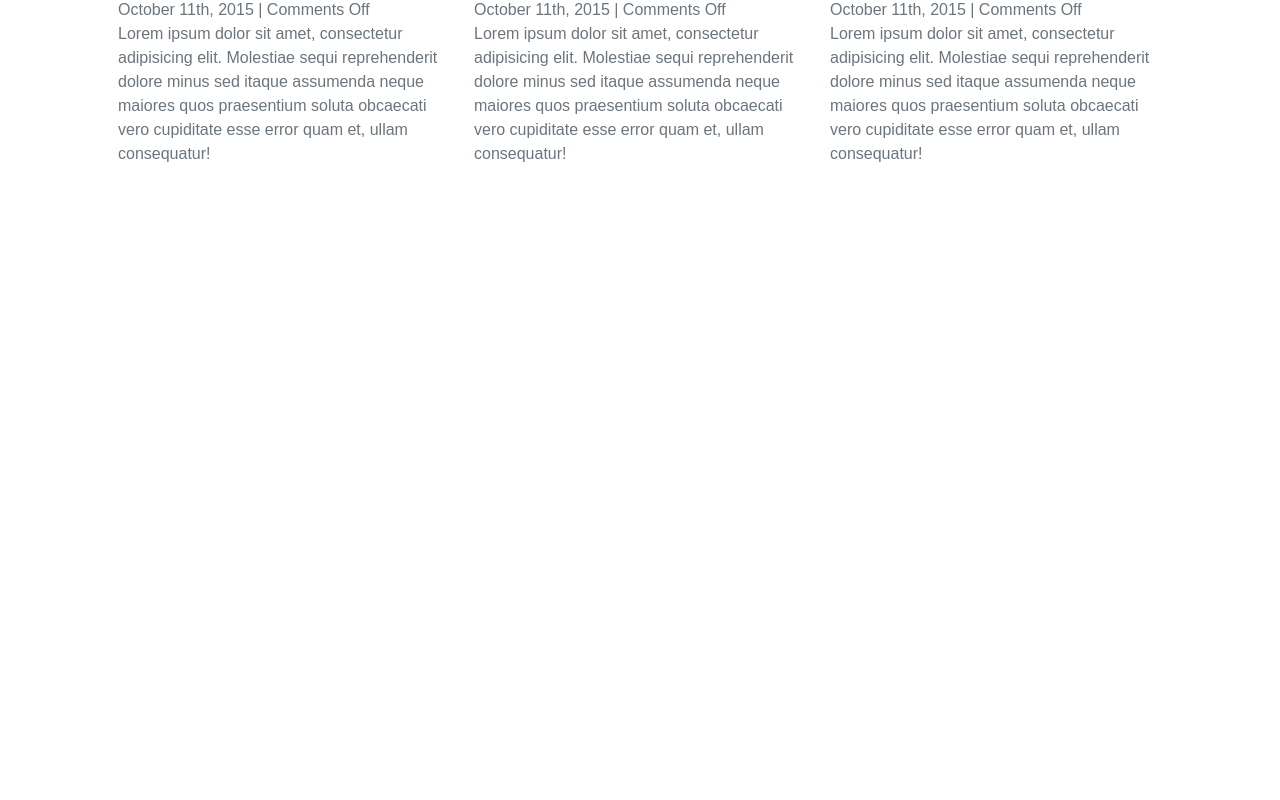
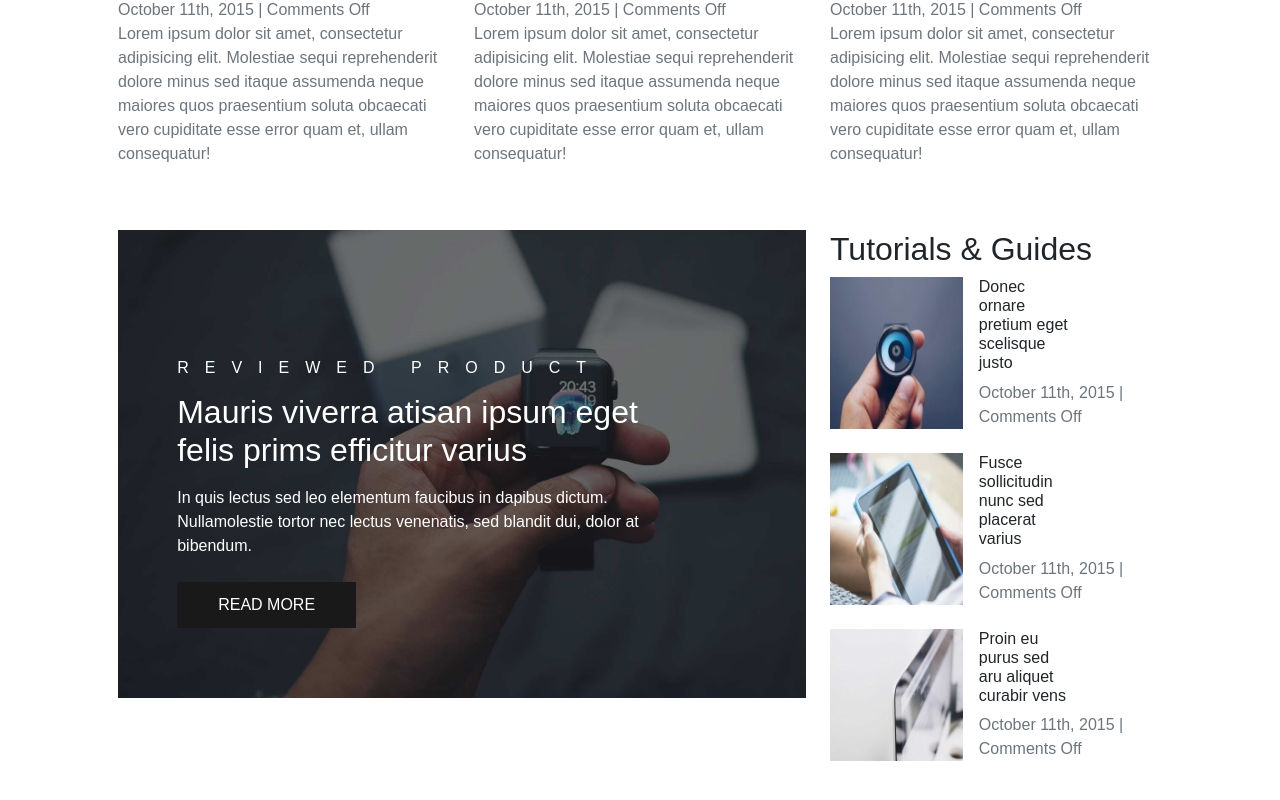
Before and after one commit to davidecaputo/proj-html-vuejs, a Vue app: page / in a window 1280 px wide. Shown: the part 2670-3470 px from the top of the page. Before the commit the page ends 3448 px from the top, so only its background shows below. Built offline with nearby package versions, Linux system fonts and the light colour scheme; a web font is replaced by a local one.

Commit message:
Add elements to section news

```diff
--- a/src/components/MainComponent.vue
+++ b/src/components/MainComponent.vue
@@ -23,7 +23,7 @@
                         <img src="../../public/img/post_feat_img_25-320x202.jpg" alt="">
                         <h5>Morbi vitae dui euismod vulputate sollicitudin</h5>
                         <div class="text-secondary">
-                            <span>October 11th, 2015 | 2 Comments</span>
+                            <span>October 11th, 2015 |</span> <span class="text-black">2 Comments</span>
                             <p>Lorem ipsum dolor, sit amet consectetur adipisicing elit. Earum minima reiciendis omnis assumenda perspiciatis! Deserunt adipisci nulla velit. Ut minus assumenda vero eos corrupti doloremque quam repudiandae nam dolorem dolores.</p>
                         </div>
                     </div>
@@ -37,14 +37,14 @@
                     </div>
                     <div class="col-12 col-md-6 col-lg-4">
                         <img src="../../public/img/post_feat_img_23-320x202.jpg" alt="">
-                        <h5>Donec ornare pretium eget scelisque</h5>
+                        <h5>Donec ornare pretium eget scelisque justo</h5>
                         <div class="text-secondary">
                             <span>October 11th, 2015 | Comments Off</span>
                             <p>Lorem ipsum dolor sit amet, consectetur adipisicing elit. Molestiae sequi reprehenderit dolore minus sed itaque assumenda neque maiores quos praesentium soluta obcaecati vero cupiditate esse error quam et, ullam consequatur!</p>
                         </div>
                     </div>
                     <div class="col-12 position-relative py-5">
-                        <img src="public/img/featured_article_1_bg.jpg" alt="article">
+                        <img src="public/img/featured_article_1_bg.jpg" alt="article 1">
                         <div class="article text-white">
                             <h6 class="text-uppercase pb-2">Featured article</h6>
                             <h2>Cras malesuada et orci eget pharetra</h2>
@@ -74,6 +74,41 @@
                         <div class="text-secondary">
                             <span>October 11th, 2015 | Comments Off</span>
                             <p>Lorem ipsum dolor sit amet, consectetur adipisicing elit. Molestiae sequi reprehenderit dolore minus sed itaque assumenda neque maiores quos praesentium soluta obcaecati vero cupiditate esse error quam et, ullam consequatur!</p>
+                        </div>
+                    </div>
+                    <div class="col-8 position-relative mt-5">
+                        <img src="../../public/img/featured_article_2_bg.jpg" alt="article 2">
+                        <div class="article-2 text-white">
+                            <h6 class="text-uppercase pb-2">Reviewed product</h6>
+                            <h2 class="w-75">Mauris viverra atisan ipsum eget felis prims efficitur varius</h2>
+                            <p class="w-75 py-2">In quis lectus sed leo elementum faucibus in dapibus dictum. Nullamolestie tortor nec lectus venenatis, sed blandit dui, dolor at bibendum.</p>
+                            <button class="btn dc-btn dc-btn-black text-uppercase">Read more</button>
+                        </div>
+                    </div>
+                    <div class="col-4 d-flex flex-column justify-content-between mt-5">
+                        <h2>Tutorials & Guides</h2>
+                        <div class="d-flex flex-column gap-4 tutorial-images">
+                            <div class="d-flex gap-3">
+                                <img src="../../public/img/post_feat_img_23-147x118.jpg" alt="post-img-23">
+                                <div>
+                                    <h6 class="w-50">Donec ornare pretium eget scelisque justo</h6>
+                                    <span class="text-secondary">October 11th, 2015 | Comments Off</span>
+                                </div>
+                            </div>
+                            <div class="d-flex gap-3">
+                                <img src="../../public/img/post_feat_img_22-147x118.jpg" alt="post-img-22">
+                                <div>
+                                    <h6 class="w-50">Fusce sollicitudin nunc sed placerat varius</h6>
+                                    <span class="text-secondary">October 11th, 2015 | Comments Off</span>
+                                </div>
+                            </div>
+                            <div class="d-flex gap-3">
+                                <img src="../../public/img/post_feat_img_20-147x118.jpg" alt="post-img-20">
+                                <div>
+                                    <h6 class="w-50">Proin eu purus sed aru aliquet curabir vens</h6>
+                                    <span class="text-secondary">October 11th, 2015 | Comments Off</span>
+                                </div>
+                            </div>
                         </div>
                     </div>
                 </div>
@@ -123,6 +158,17 @@
                 letter-spacing: 1rem;
             }
         }
+        .article-2{
+            position: absolute;
+            top: 24%;
+            left: 10%;
+            h6{
+                letter-spacing: 1rem;
+            }
+        }
+        .tutorial-images img{
+            width: 40%;
+        }
     }
 
     .dc-btn{
```
